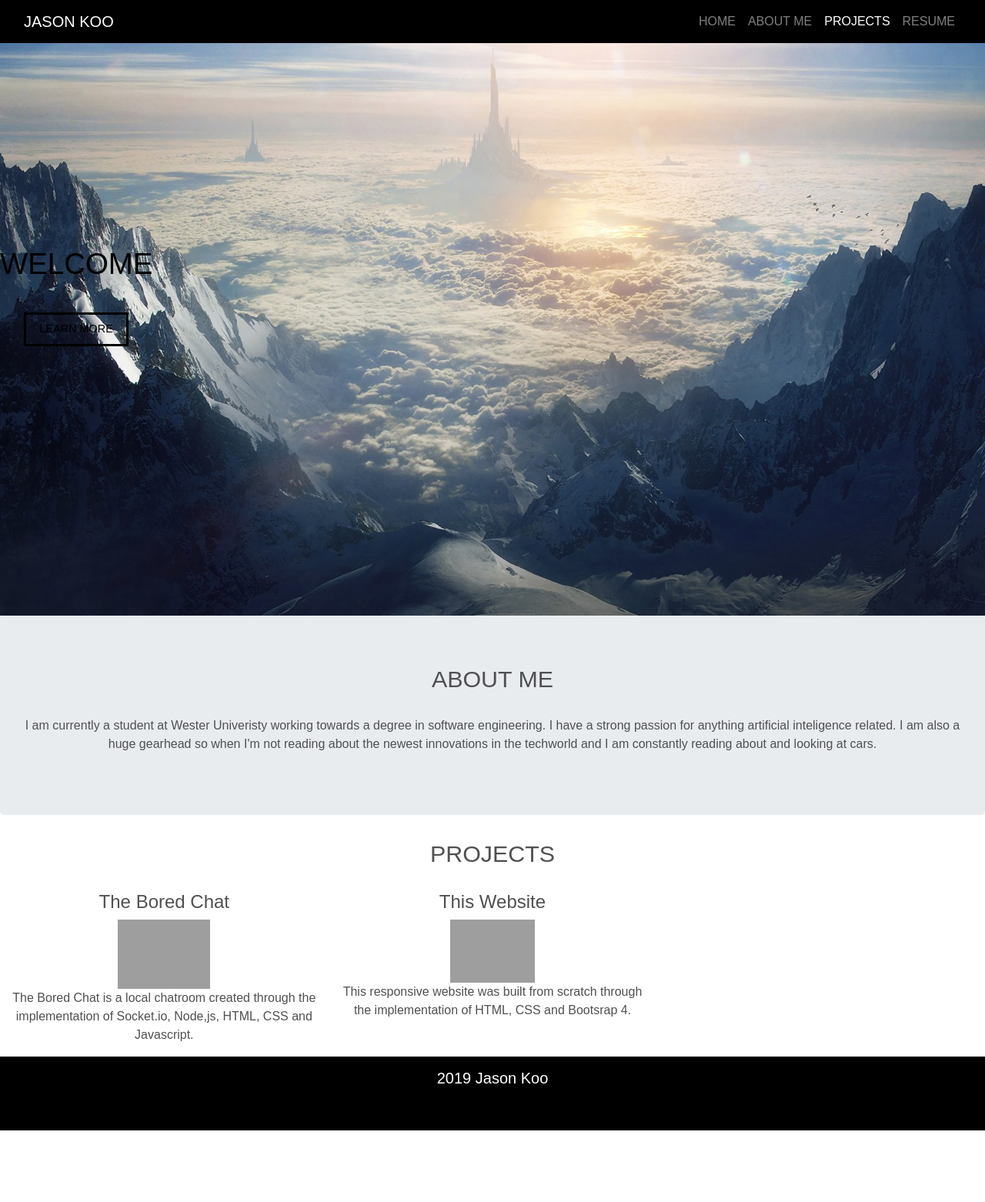
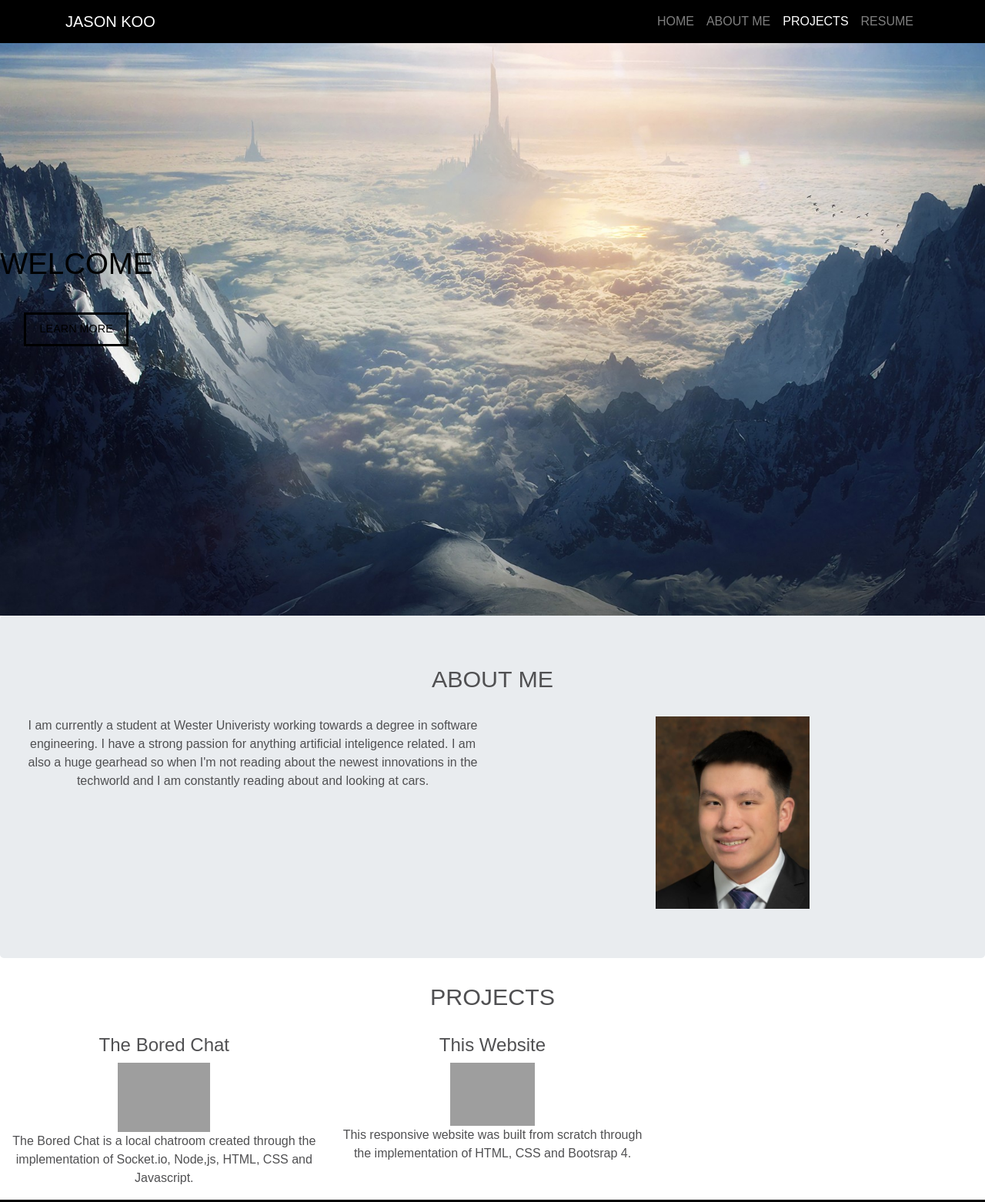
Before and after one commit to jason-koo/PersonalWebsite, a plain HTML site: page index.html in a window 1280 px wide. Shown: the top 1562 px of the page at 77% size. Before the commit the page ends 1469 px from the top, so only its background shows below. Drawn offline with nearby package versions, Linux system fonts and the light colour scheme; grey boxes are pictures that could not be loaded.

Commit message:
Updated html file

```diff
--- a/index.html
+++ b/index.html
@@ -4,6 +4,7 @@
 	<meta charset="utf-8">
 	<meta name="viewport" content="width=device-width, initial-scale=1">
 	<title>Jason Koo</title>
+
 	<link rel="stylesheet" href="https://stackpath.bootstrapcdn.com/bootstrap/4.2.1/css/bootstrap.min.css" integrity="sha384-GJzZqFGwb1QTTN6wy59ffF1BuGJpLSa9DkKMp0DgiMDm4iYMj70gZWKYbI706tWS" crossorigin="anonymous">
 	<link rel="stylesheet" type="text/css" href="style.css">
 </head>
@@ -14,7 +15,7 @@
 <div id="home">
 	<!-- Navigation -->
 	<nav class="navbar navbar-dark navbar-expand-md fixed-top">
-		<div class="container-fluid">
+		<div class="container">
 			<a class="navbar-brand" href="#">Jason Koo</a>
 			<button class="navbar-toggler" type="button" data-toggle="collapse" data-target="#menu">
 			<span class="navbar-toggler-icon"></span>
@@ -58,8 +59,11 @@
 	<div class="jumbotron">
 		<h3 class="heading text-center">About Me</h3>
 		<div class="row">
-			<div class="text-center">
+			<div class="col-md-6 text-center">
 				<p>I am currently a student at Wester Univeristy working towards a degree in software engineering. I have a strong passion for anything artificial inteligence related. I am also a huge gearhead so when I'm not reading about the newest innovations in the techworld and I am constantly reading about and looking at cars.</p>
+			</div>
+			<div class="col-md-6 text-center">
+				<img src="image/jason.jpg" width="200">
 			</div>
 		</div><!-- End of Row -->
 	</div><!-- End of Jumbotron -->
@@ -100,8 +104,10 @@
 
 
 <!-- Script Source Files -->
-<script
+
+ <script
   src="https://code.jquery.com/jquery-3.3.1.min.js"integrity="sha256-FgpCb/KJQlLNfOu91ta32o/NMZxltwRo8QtmkMRdAu8=" crossorigin="anonymous"></script>
+
  <script src="https://stackpath.bootstrapcdn.com/bootstrap/4.2.1/js/bootstrap.min.js" integrity="sha384-B0UglyR+jN6CkvvICOB2joaf5I4l3gm9GU6Hc1og6Ls7i6U/mkkaduKaBhlAXv9k" crossorigin="anonymous"></script>
 
 
```
Also changed, not shown: image/jason.jpg (added).
